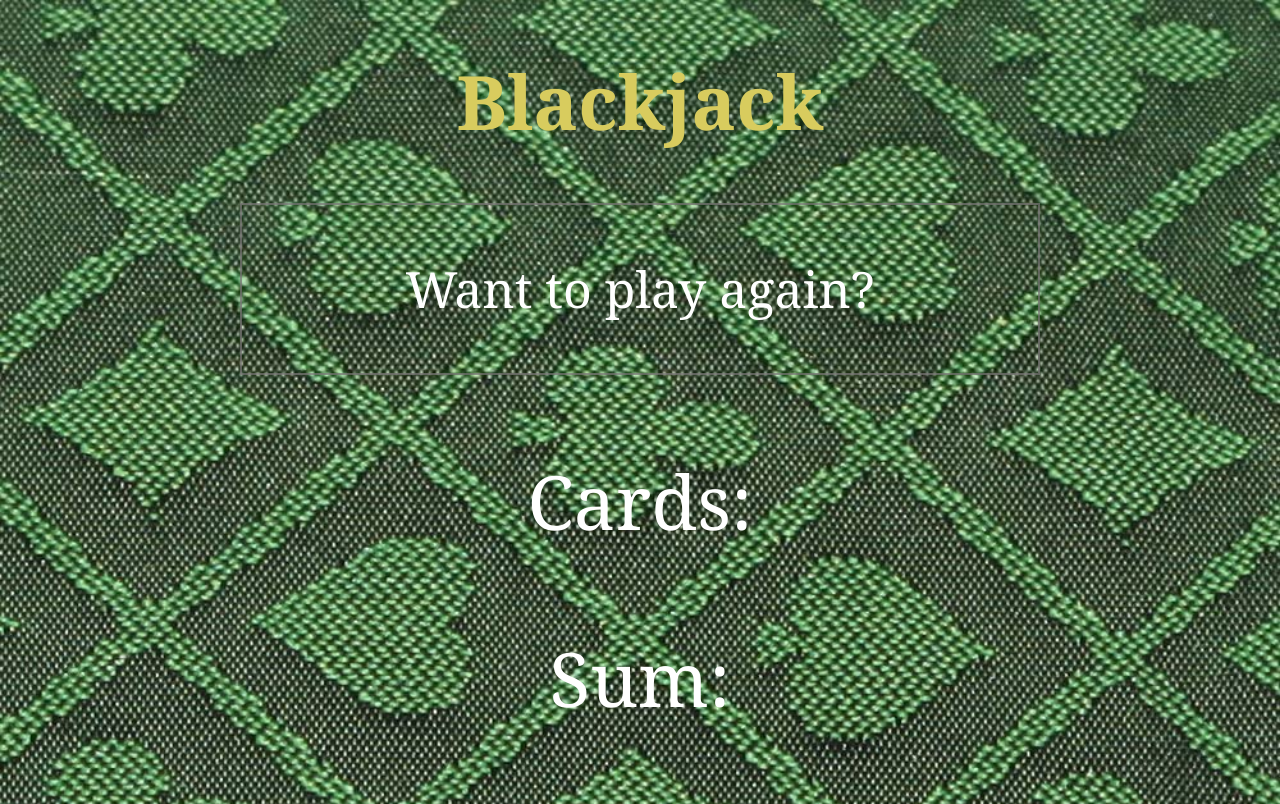
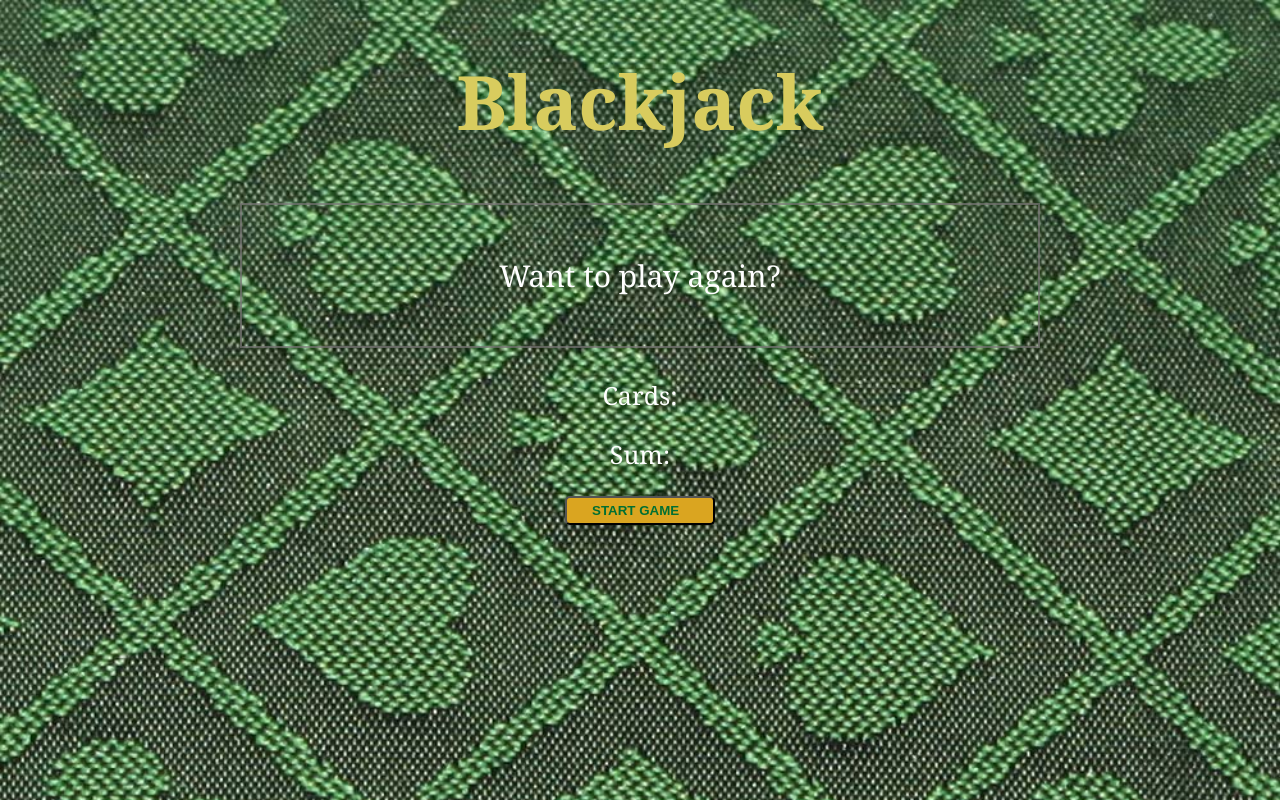
Before and after one commit to hditano/BlackJack, a plain HTML site: page index.html in a window 1280 px wide. Drawn offline with Linux system fonts and the light colour scheme.

Commit message:
added basic JS functionality

```diff
--- a/index.html
+++ b/index.html
@@ -12,5 +12,7 @@
     <p id="message-el">Want to play again?</p>
     <p>Cards: </p>
     <p>Sum: </p>
+    <button id="saveButton" onclick="startGame()">START GAME</button>
 </body>
+<script src="script.js  "></script>
 </html>
--- a/script.js
+++ b/script.js
@@ -0,0 +1,25 @@
+let firstCard = 10;
+let secondCard = 5;
+let sum = firstCard + secondCard;
+
+let hasBlackJack = false;
+let isAlive = true;
+
+let message = "";
+
+let messageEl = document.querySelector('#message-el');
+
+function startGame () {
+    if(sum <= 20) {
+        message = 'Do you want to draw a new card?';
+    } else if (sum === 21) {
+        message = 'Woohoo!! Blackjack!!!!';
+        hasBlackJack = true;
+    } else {
+        message = 'You are out of the game!!';
+        isAlive = false;
+    }
+
+    messageEl.textContent = message;
+
+}
--- a/style.css
+++ b/style.css
@@ -18,7 +18,7 @@ h1 {
 
 #message-el {
     text-align: center;
-    font-size: 50px;
+    font-size: 30px;
     border: 2px solid rgba(121, 118, 118, 0.705);
     width: 800px;
     margin-left: auto;
@@ -28,5 +28,16 @@ h1 {
 
 p {
     text-align: center;
-    font-size: 75px;
+    font-size: 25px;
 }
+
+#saveButton {
+    display: flex;
+    color: #016f32;
+    width: 150px;
+    background: goldenrod;
+    margin: 20px auto;
+    padding: 5px 25px;
+    border-radius: 5px;
+    font-weight: bold;
+}
```
